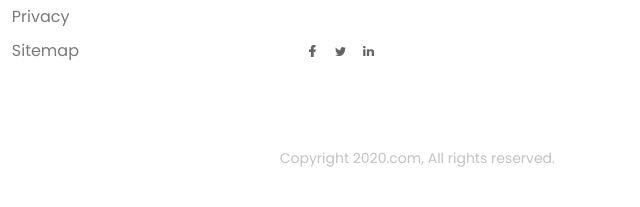
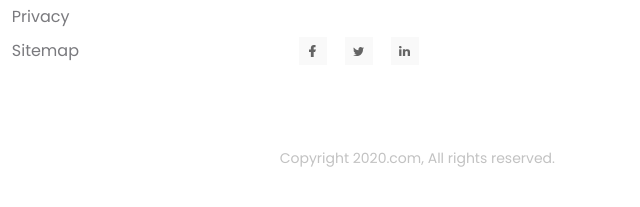
Before and after one commit to KongTara/f8-htmlcss-01, a plain HTML site: page index.html in a window 1280 px wide. Shown: the part 4180-4387 px from the top of the page, 640-1280 px from the left. Drawn offline with Linux system fonts and the light colour scheme.

Commit message:
Khong sua gi

```diff
--- a/assets/css/styles.css
+++ b/assets/css/styles.css
@@ -612,6 +612,8 @@ a {
     align-items: center;
     width: 28px;
     height: 28px;
+    background: #f9f9f9;
+    margin-right: 18px;
 }
 
 .footer .social-link:hover {
```
